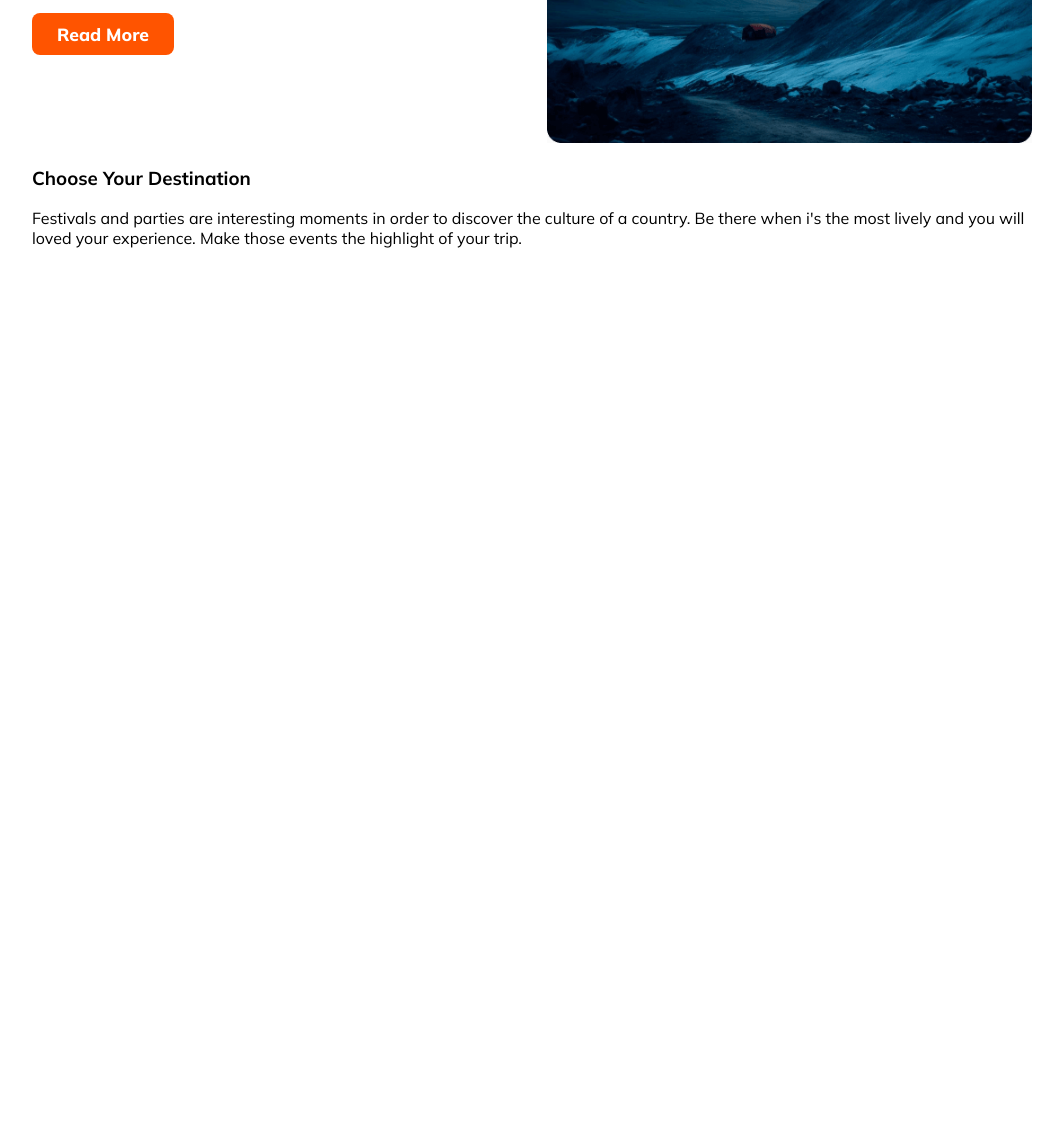
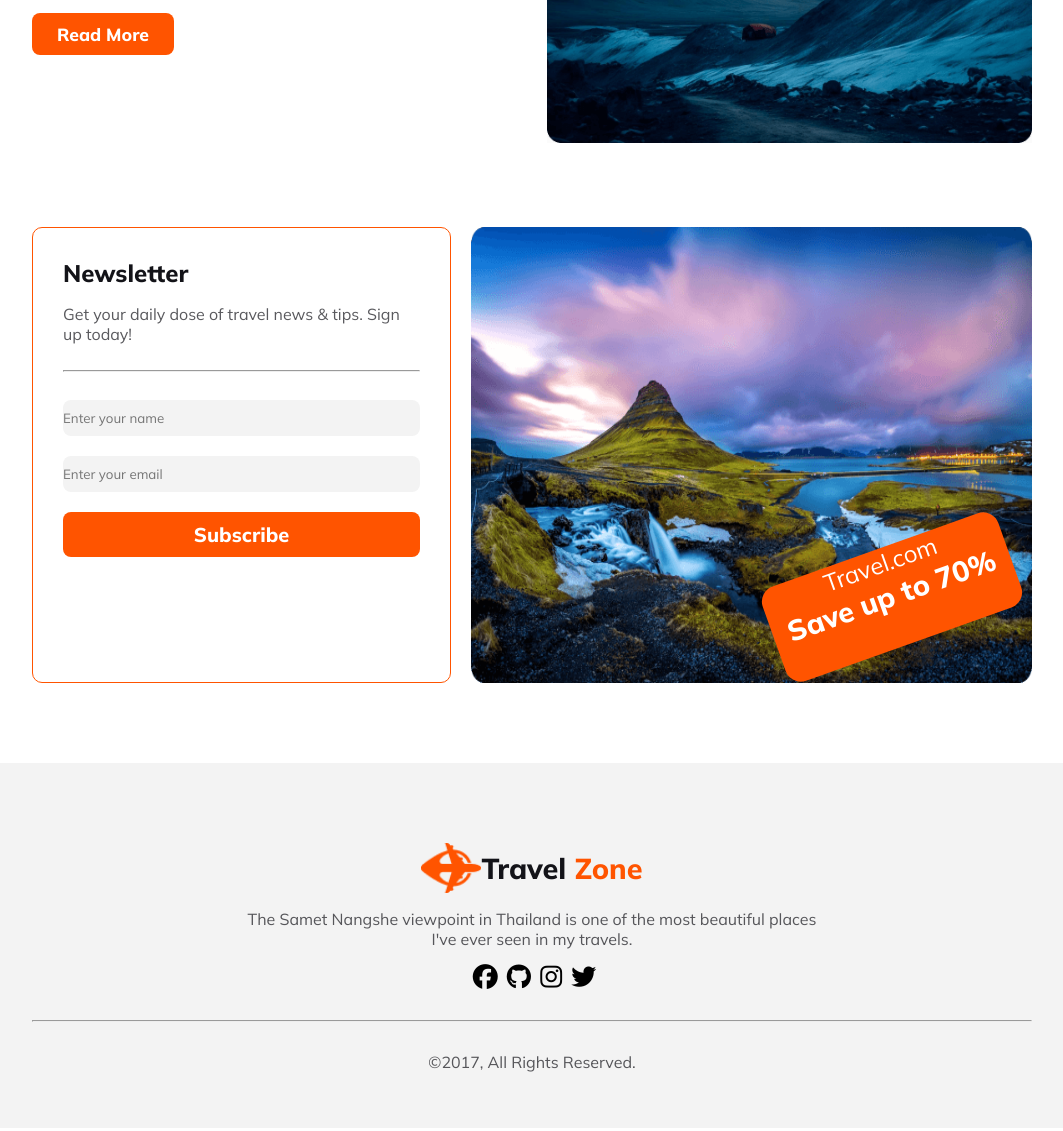
Before and after one commit to rahmanislam05/tarvel-zone-website, a plain HTML site: page index.html in a window 1280 px wide. Shown: the part 921-2052 px from the top of the page, without its empty margins (108-1171 px from the left). Before the commit the page ends 1185 px from the top, so only its background shows below. Drawn offline with Linux system fonts and the light colour scheme.

Commit message:
newsletter section added

```diff
--- a/index.html
+++ b/index.html
@@ -5,6 +5,7 @@
     <meta name="viewport" content="width=device-width, initial-scale=1.0">
     <title>Tarvel Zone</title>
     <link rel="stylesheet" href="styles/style.css">
+    <link rel="stylesheet" href="https://cdnjs.cloudflare.com/ajax/libs/font-awesome/6.5.1/css/all.min.css" integrity="sha512-DTOQO9RWCH3ppGqcWaEA1BIZOC6xxalwEsw9c2QQeAIftl+Vegovlnee1c9QX4TctnWMn13TZye+giMm8e2LwA==" crossorigin="anonymous" referrerpolicy="no-referrer" />
     <link rel="shortcut icon" href="./images/favicon.ico" type="image/x-icon">
 </head>
 <body>
@@ -32,11 +33,11 @@
                 <div class="banner-input">
                     <input type="text" placeholder="where go">
                     <select name="place" required>
-                        <option value="hidden item">When</option>
-                        <option value="bangladesh">Bangladesh</option>
-                        <option value="bandarban">Bandarban</option>
-                        <option value="kashmir">Kashmir</option>
-                        <option value="maldives">Maldives</option>
+                        <option value="hidden">When</option>
+                        <option value="date-2">Jan-20-2024</option>
+                        <option value="date-3">Jan-28-2024</option>
+                        <option value="date-4">Feb-5-2024</option>
+                        <option value="date-5">Feb-10-2024</option>
                     </select>
                     <select name="" id="">
                         <option value="hidden">Select Type</option>
@@ -45,7 +46,7 @@
                         <option value="train">Train</option>
                     </select>
                     <button class="common-btn">
-                        <img src="./images/Frame (1).svg" height="14px" width="17px" alt=""> Find Now
+                        <i class="fa-solid fa-magnifying-glass"></i> Find Now
                     </button>
                 </div>
             </div>
@@ -70,16 +71,73 @@
             </div>
         </section>
         <!-- Choose Your Destination start -->
-        <section>
-            <div>
+        <!-- <section>
+            <div class="destination-content">
                 <h3>Choose Your Destination</h3>
-                <p>Festivals and parties are interesting moments in order to discover the culture of a country. Be there when i's the most lively and you will loved your experience. Make those events the highlight of your trip.</p>
+                <p class="common-color">Festivals and parties are interesting moments in order to discover the culture of a country. <br>Make those events the highlight of your trip.</p>
             </div>
-            <div>
+            <div class="destination-grid">
+                <div class="grid-1"><img src="./images/Rectangle 5.png" alt=""></div>
+                <div class="grid-2"><img src="./images/Rectangle 8.png" alt=""></div>
+                <div class="grid-3"><img src="./images/Rectangle 6.png" alt=""></div>
+                <div class="grid-4"><img src="./images/Rectangle 7.png" alt=""></div>
+                <div class="grid-5"><img src="./images/Rectangle 9.png" alt=""></div>
+                <div class="grid-6"><img src="./images/Rectangle 11.png" alt=""></div>
+                <div class="grid-7"><img src="./images/Rectangle 10.png" alt=""></div>
+            </div>
+        </section> -->
+        <!-- why choose us section start -->
+        <section class="choose">
 
+        </section>
+
+        <!-- newsletter section start -->
+        <section class="newsletter">
+            <div class="newsletter-content">
+                <h3>Newsletter</h3>
+                <p class="common-color">Get your daily dose of travel news & tips. Sign up today! </p>
+                <hr>
+                <div class="newslatter-input" >
+                    <form>
+                        <input type="text" placeholder="Enter your name">
+                        <input type="email" placeholder="Enter your email">
+                        <button class="Subscribe-btn">Subscribe</button>
+                    </form>
+                </div>
+            </div>
+            <div class="newsletter-img">
+                <img src="./images/Rectangle 8 (1).png" alt="">
+                <div class="newslatter-discunt">
+                    <p>Travel.com</p>
+                    <h3>Save up to 70%</h3>
+                </div>
             </div>
         </section>
     </main>
-    <footer></footer>
+    <footer>
+        <div class="footer-main">
+            <div class="footer-content">
+                <img src="./images/Group 40071 (2).png" alt="">
+                <h3> Travel <span class="common-font">Zone</span></h3>
+            </div>
+            <p class="common-color">The Samet Nangshe viewpoint in Thailand is one of the most beautiful places <br> I've ever seen in my travels.</p>
+            <div class="footer-icon">
+                <a href="https://www.facebook.com/">
+                    <i class="fa-brands fa-facebook"></i>
+                </a>
+                <a href="https://github.com/">
+                    <i class="fa-brands fa-github"></i>
+                </a>
+                <a href="https://www.instagram.com/">
+                    <i class="fa-brands fa-instagram"></i>
+                </a>
+                <a href="https://twitter.com/">
+                    <i class="fa-brands fa-twitter"></i>
+                </a>
+            </div>
+            <hr>
+            <p class="common-color">&copy;2017, All Rights Reserved.</p>
+        </div>
+    </footer>
 </body>
 </html>
--- a/styles/style.css
+++ b/styles/style.css
@@ -28,6 +28,9 @@ main {
 .common-font {
     color: #FF5400;
 }
+
+
+
 
 /* nav start */
 nav {
@@ -71,9 +74,12 @@ nav {
     color: #FF5400;
 }
 
+
+
+
 /* banner section start */
 .banner {
-    background-image:url('../images/Group\ 13\ \(1\)\ \(1\).png');
+    background-image: url('../images/Group\ 13\ \(1\)\ \(1\).png');
     width: 100%;
     border-radius: 8px;
     object-fit: cover;
@@ -97,7 +103,8 @@ nav {
     color: #FFF;
     font-weight: 400;
 }
-.banner-input{
+
+.banner-input {
     display: inline-flex;
     justify-content: center;
     gap: 10px;
@@ -105,11 +112,16 @@ nav {
     background: rgba(255, 255, 255, 0.30);
     border-radius: 8px;
 }
-.banner input,select{
+
+.banner input,
+select {
     border: 0;
     padding: 10px 25px;
     border-radius: 8px;
 }
+
+
+
 /* our popular tours start  */
 .popular {
     display: flex;
@@ -121,12 +133,172 @@ nav {
     font-size: 2.50rem;
     font-weight: 800;
 }
-.popular-content{
+
+.popular-content {
     width: 50%;
 }
-.popular-img{
+
+.popular-img {
     width: 50%;
 }
-.popular-img img{
+
+.popular-img img {
     width: 100%;
 }
+
+
+
+
+/* Choose Your Destination start */
+.destination-content {
+    text-align: center;
+    margin-top: 70px;
+}
+
+.destination-content h3 {
+    color: #131318;
+    font-size: 2.25rem;
+    font-weight: 800;
+    margin: 0;
+}
+
+
+
+
+/* newsletter section start */
+.newsletter {
+    display: flex;
+    gap: 20px;
+    margin: 80px 0;
+}
+
+.newsletter-content {
+    border: 1px solid #FF5400;
+    border-radius: 10px;
+    padding: 30px;
+}
+
+.newsletter-content h3 {
+    color: #131318;
+    font-size: 1.50rem;
+    font-weight: 800;
+    margin: 0;
+}
+
+.newsletter-content p {
+    padding-bottom: 10px;
+}
+
+.newslatter-input {
+    width: 100%;
+}
+
+.newslatter-input input {
+    border-radius: 8px;
+    background: rgba(19, 19, 24, 0.05);
+    width: 100%;
+    padding: 10px 0;
+    margin-top: 20px;
+    border: 0;
+}
+
+.Subscribe-btn {
+    border-radius: 8px;
+    background: #FF5400;
+    border: 0;
+    width: 100%;
+    color: #FFF;
+    font-size: 1.25rem;
+    font-weight: 800;
+    padding: 10px;
+    margin-top: 20px;
+}
+.newsletter-img{
+    border-radius: 16px;
+}
+.newsletter-img img {
+    width: 100%;
+    height: 100%;
+}
+
+.newslatter-discunt {
+    border-radius: 16px;
+    background: #FF5400;
+    width: 250px;
+    height: 100px;
+    transform: rotate(-19.628deg);
+    position: relative;
+    bottom: 140px;
+    left:296px;
+}
+
+.newslatter-discunt p {
+    color: #FFF;
+    text-align: center;
+    font-size: 1.50rem;
+    font-weight: 400;
+    margin: 0;
+}
+
+.newslatter-discunt h3 {
+    color: #FFF;
+    font-size: 1.80rem;
+    font-weight: 800;
+    margin: 0;
+    text-align: center;
+}
+
+
+
+
+
+/* footer section start */
+footer {
+    background-color: rgba(19, 19, 24, 0.05);
+}
+
+.footer-main {
+    max-width: 1000px;
+    margin: 0 auto;
+    padding: 80px 0 40px;
+}
+
+.footer-content {
+    display: flex;
+    justify-content: center;
+    align-items: center;
+}
+
+.footer-content h3 {
+    color: #131318;
+    font-size: 1.80rem;
+    font-weight: 800;
+    margin: 0;
+}
+
+footer p {
+    text-align: center;
+}
+
+.footer-content img {
+    width: 60px;
+    height: 50px;
+}
+
+.footer-icon {
+    text-align: center;
+}
+
+.footer-icon a {
+    text-decoration: none;
+    color: black;
+}
+
+.fa-brands {
+    margin-left: 5px;
+    font-size: 25px;
+}
+
+footer hr {
+    margin: 30px 0;
+}
```
